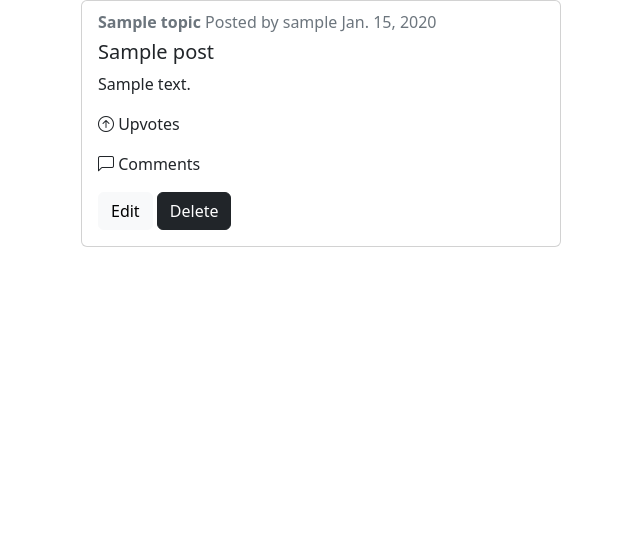
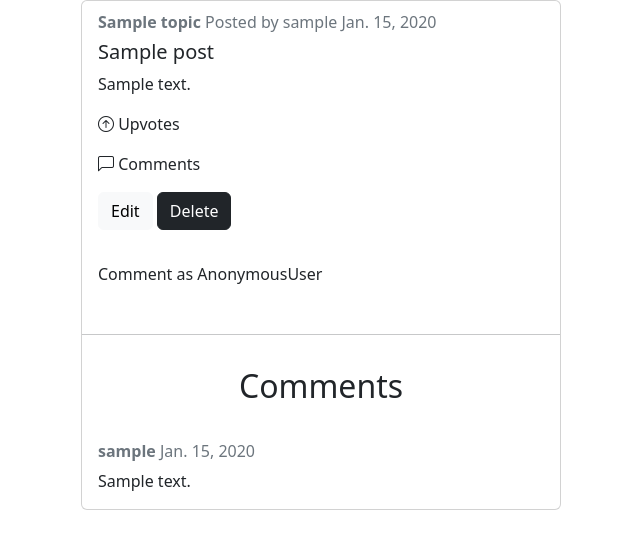
Before and after one commit to Awoyalejohn/Newsit, a Django app: a page that uses templates/post_detail.html in a window 1280 px wide. Shown: the part 56-605 px from the top of the page, without its empty margins (1-641 px from the left). Run offline with Django 4.2, Linux system fonts and the light colour scheme; tables that the repository leaves empty hold one stand-in row (values such as "Sample post").

Commit message:
Add comments attribute to postdetail class to view comments posted with admin interface

```diff
--- a/news/views.py
+++ b/news/views.py
@@ -1,7 +1,7 @@
 from django.shortcuts import render, get_object_or_404, redirect
 from django.views.generic import CreateView
 from django.views import generic, View
-from .models import Post, User
+from .models import Post, User, Comment
 from .forms import PostForm
 from django.urls import reverse
 from django.contrib.auth.mixins import LoginRequiredMixin
@@ -19,7 +19,8 @@ class PostDetail(View):
     def get(self, request, slug, *args, **kwargs):
         queryset = Post.objects.all()
         post = get_object_or_404(queryset, slug=slug)
-        context = {"post": post}
+        comments = post.comment_post_set.all()
+        context = {"post": post, "comments": comments}
         return render(request, "post_detail.html", context)
 
 
--- a/templates/post_detail.html
+++ b/templates/post_detail.html
@@ -11,6 +11,21 @@
       <a href="#" class="btn btn-light">Edit</a>
       <a href="#" class="btn btn-dark">Delete</a>
     </div>
+
+    <div class="card-body">
+      <p>Comment as {{ request.user }}</p>
+    </div>
+
+    <hr>
+    <div class="card-body">
+      <h2 style="text-align: center;">Comments</h2>
+    </div>
+    {% for comment in comments %}
+    <div class="card-body">
+      <h6 class="card-subtitle mb-2 text-muted"><strong>{{ comment.user }}</strong> {{ comment.created_on }}</h6>
+      <p class="card-text">{{ comment.body | safe }}</p>
+    </div>
+    {% endfor %}
 </div>
 
 
```
